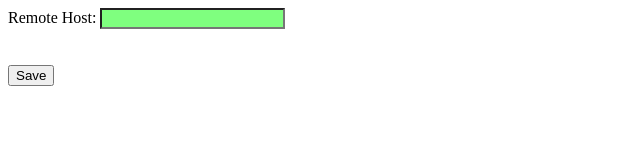
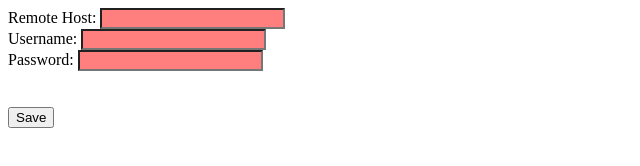
Before and after one commit to balu-/aSync, a browser extension: page options.html in a window 1280 px wide. Shown: the whole page, without its empty margins (0-640 px from the left). Drawn offline with Linux system fonts and the light colour scheme.

Commit message:
Added more settings added pattern to validate input

```diff
--- a/baseFiles/options.js
+++ b/baseFiles/options.js
@@ -6,6 +6,12 @@ function saveForm(){
   var inputElement = document.querySelector("#settings_host");
   if(inputElement != null)
     settings.setHost(inputElement.value);
+  var inputElement = document.querySelector("#settings_user");
+  if(inputElement != null)
+    settings.setUser(inputElement.value);
+  var inputElement = document.querySelector("#settings_pw");
+  if(inputElement != null)
+    settings.setPw(inputElement.value);
 }
 
 function setupForm() {
@@ -26,7 +32,13 @@ function setupForm() {
       var inputElement = document.querySelector("#settings_host");
       if(inputElement != null)
         inputElement.value = settings.host;
-  });
+      var inputElement = document.querySelector("#settings_user");
+      if(inputElement != null)
+        inputElement.value = settings.user;
+      var inputElement = document.querySelector("#settings_pw");
+      if(inputElement != null)
+        inputElement.value = settings.pw;
+      });
 }
 
 document.addEventListener("DOMContentLoaded", setupForm);
--- a/options.html
+++ b/options.html
@@ -17,7 +17,9 @@
 
     <form>
           <!-- field for hostname !-->
-          <label>Remote Host: <input type="text" id="settings_host" pattern="^(http|https)://.+$"></label><br />
+          <label>Remote Host: <input type="text" id="settings_host" pattern="^(http|https)://.+$" required></label><br />
+          <label>Username: <input type="text" id="settings_user" pattern="^.{1,}" required></label><br />
+          <label>Password: <input type="password" id="settings_pw" pattern=".{6,}" required></label><br />
           <br />
           <br />
           <button type="submit">Save</button>
```
